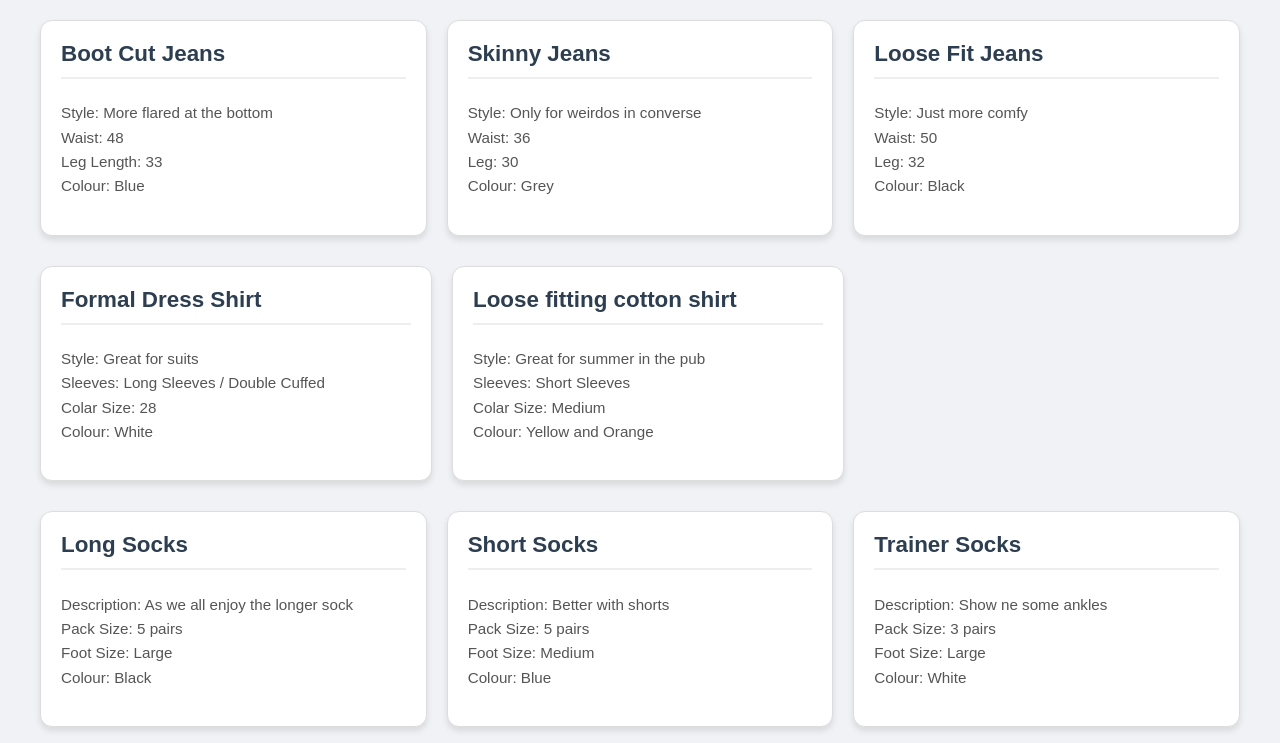
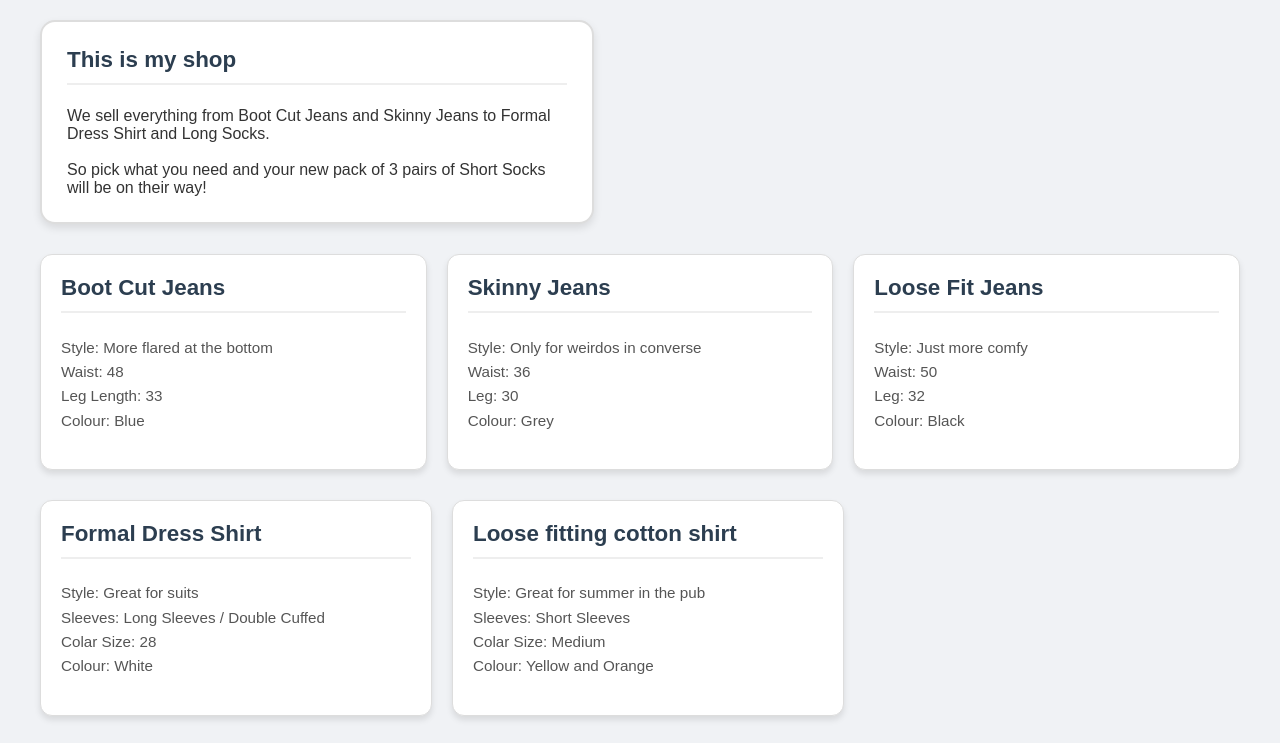
Before and after one commit to simonyoung75-repo/js_exercises, a plain HTML site: page browserOut/index.html in a window 1280 px wide. Shown: the top 743 px of the page. Drawn offline with Linux system fonts and the light colour scheme.

Commit message:
updated styling and added custom articles for cards

```diff
--- a/browserOut/browserStock.js
+++ b/browserOut/browserStock.js
@@ -79,6 +79,14 @@ const browserContent = `
 <!-- This is the content on the browser page, is used $ {} at this is where its pulling js objects in -->
 
     <main>
+    <section class="row">
+      <article class="headline">
+        <h1> This is my shop</h1>
+        We sell everything from ${bootCut.name} and ${skinny.name} to ${dressShirt.name} and ${longSocks.style}.
+        <br></br>
+        So pick what you need and your new pack of ${trainerSocks.packSize} of ${shortSocks.style} will be on their way!
+      </article>
+    </section>
     <section class="row">
       <article>
         <h1>${bootCut.name}</h1>
--- a/browserOut/style.css
+++ b/browserOut/style.css
@@ -20,7 +20,7 @@ main {
   margin-bottom: 30px;
 }
 
-/* Individual Card Styling */
+/* Main Card Styling */
 article {
   flex: 1;
   min-width: 250px; /* Ensures cards don't get too squished */
@@ -30,6 +30,20 @@ article {
   padding: 20px;
   background-color: #ffffff;
   box-shadow: 0 4px 6px rgba(0, 0, 0, 0.1); /* Adds a subtle shadow */
+  transition: transform 0.3s ease; /* Smooth hover effect */
+}
+
+
+/* Headline Card Styling */
+.headline {
+  flex: 2;
+  min-width: 250px; /* Ensures cards don't get too squished */
+  max-width: 500px;
+  border: 2px solid #ddd;
+  border-radius: 15px;
+  padding: 25px;
+  background-color: #ffffff;
+  box-shadow: 0 4px 8px rgba(0, 0, 0, 0.1); /* Adds a subtle shadow */
   transition: transform 0.3s ease; /* Smooth hover effect */
 }
 
```
